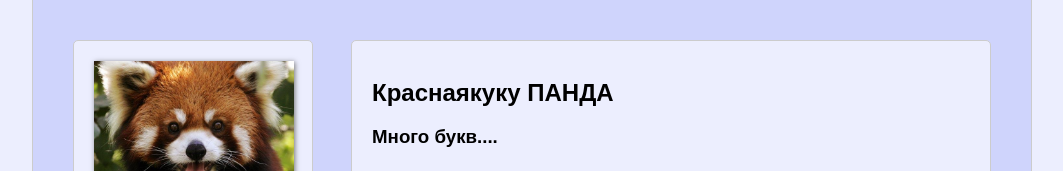
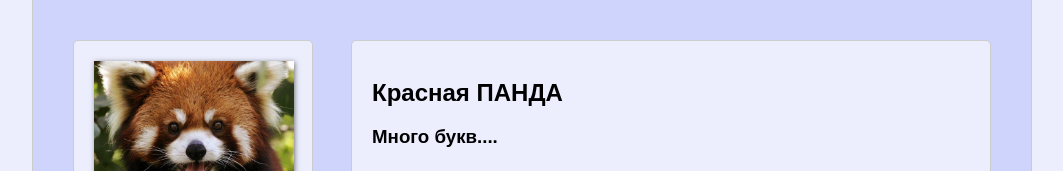
Before and after one commit to Ganssan/Test, a website: page dist/index.html in a window 1280 px wide. Shown: the top 171 px of the page, without its empty margins (108-1171 px from the left). Drawn offline with Linux system fonts and the light colour scheme.

Commit message:
proverka2

```diff
--- a/dist/index.html
+++ b/dist/index.html
@@ -21,7 +21,7 @@
                 <div class="block2">
                     <div class="blockdesign">
                         <section>
-                            <h1>Краснаякуку ПАНДА</h1>
+                            <h1>Красная ПАНДА</h1>
                             <h3>Много букв....
 							</h3>
                         </section>
```
Also changed, not shown: 1 other file.
